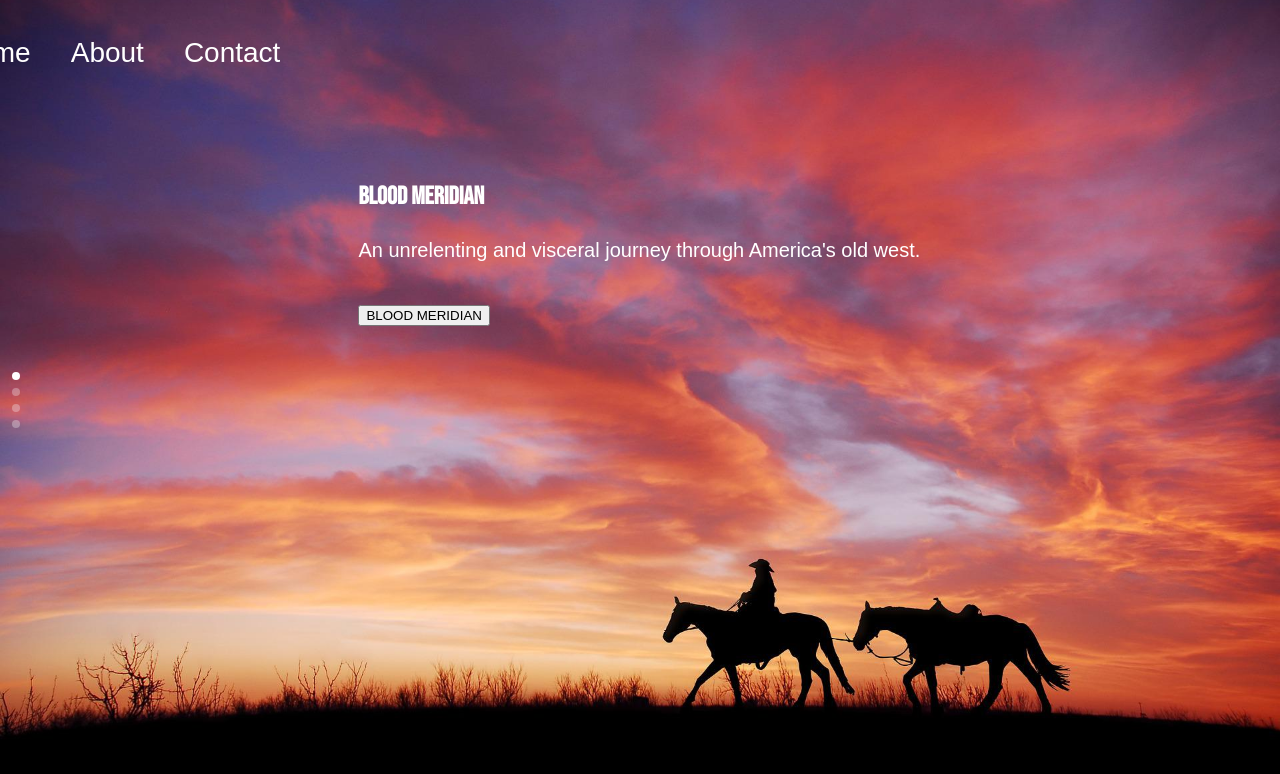
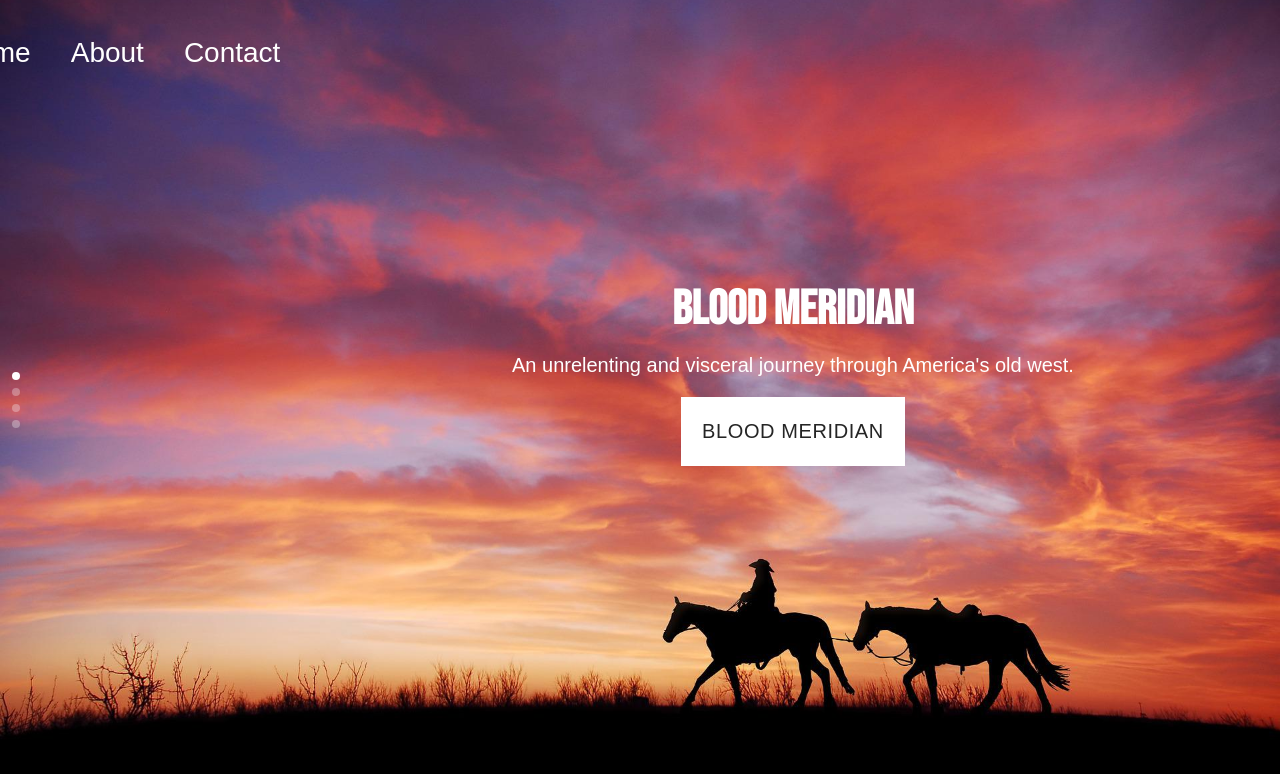
Before and after one commit to calebwelch1/c-collection, a Vue app: page / in a window 1280 px wide. Shown: the top 774 px of the page. Built offline with nearby package versions, Linux system fonts and the light colour scheme; a web font is replaced by a local one.

Commit message:
fix home titles, router links on footer

```diff
--- a/src/components/Footer.vue
+++ b/src/components/Footer.vue
@@ -1,4 +1,5 @@
 <script>
+import { RouterLink } from 'vue-router'
 export default {
   name: 'Footer',
   data() {
@@ -41,15 +42,15 @@
         <div class="sub-content flex-col" style="height: 98vh; width: 75%; display: block; margin-top:auto; margin-bottom: auto;">
         <h1> Links </h1>
          <div style="border-bottom: 2px solid #fff; width: 80%; margin-bottom: 3rem;"/>
-        <p class="content-text" style="display:block; white-space: nowrap;">
+        <router-link to="/" class="content-text" style="display:block; white-space: nowrap; font-size: 20px; margin-top: 1rem;">
           <strong>Home</strong>
-          </p>
-          <p class="content-text" style="display:block; white-space: nowrap;">
+          </router-link>
+          <router-link to="/about" class="content-text" style="display:block; white-space: nowrap; font-size: 20px; margin-top: 1rem;">
           <strong>About</strong>
-          </p>
-          <p class="content-text" style="display:block; white-space: nowrap;">
+          </router-link>
+          <router-link to="/contact" class="content-text" style="display:block; white-space: nowrap; font-size: 20px; margin-top: 1rem;">
           <strong>Contact</strong>
-          </p>
+          </router-link>
         </div>
       </div>
       </div>
--- a/src/components/TheWelcome.vue
+++ b/src/components/TheWelcome.vue
@@ -48,35 +48,64 @@
   >
     <div class="relative c-image">
       <img :src="west" class="c-image"/>
-      <div class="absolute" style="top: 20%; left: 28%; font-size: 48px;">
-      <h1 class="bebas white">Blood Meridian</h1>
-      <p class="white"> An unrelenting and visceral journey through America's old west. </p>
-      <button @click="routeBloodMeridian">BLOOD MERIDIAN</button>
+      <div class="absolute flex-col title-position" style="font-size: 48px;">
+      <h1 class="bebas white font-size-48 mx-auto" style="margin-bottom: 0rem;">Blood Meridian</h1>
+      <p class="white font-size-20"> An unrelenting and visceral journey through America's old west. </p>
+      <button class="title-button" @click="routeBloodMeridian">BLOOD MERIDIAN</button>
       </div>
     </div>
     <div class="relative c-image">
       <img :src="future" class="c-image"/>
-      <div class="absolute" style="top: 30%; left: 48%; font-size: 48px;">
-      <h1 class="bebas white">Hey There :!!!</h1>
-      </div>
     </div>
     <div class="relative c-image">
       <img :src="mask" class="c-image"/>
-      <div class="absolute" style="top: 30%; left: 48%; font-size: 48px;">
-      <h1 class="bebas white">Hey There :!!!</h1>
-      </div>
     </div>
     <div class="relative c-image">
       <img :src="swan" class="c-image"/>
-      <div class="absolute" style="top: 30%; left: 48%; font-size: 48px;">
-      <h1 class="bebas white">Hey There :!!!</h1>
-      </div>
     </div>
   </n-carousel>
 </div>
 </template>
 
 <style lang="scss">
+.title-button {
+  display: block;
+    width: 14rem;
+    color: #252525;
+    font-size: 20px;
+    text-transform: uppercase;
+    border: none;
+    cursor: pointer;
+    line-height: 1.25;
+    letter-spacing: .6px;
+    text-align: center;
+    padding: 22px 10px;
+    background: #fff;
+    transition: all .5s cubic-bezier(.23,1,.32,1);
+    margin-left: auto;
+    margin-right: auto;
+    margin-top: 1rem;
+
+    &:hover {
+      background: #252525;
+      color: #fff;
+    }
+}
+.title-position {
+  top: 30%;
+  left: 40%;
+}
+.mx-auto {
+  margin-left: auto;
+  margin-right: auto;
+}
+.font-size-48 {
+  font-size: 48px !important;
+}
+
+.font-size-20 {
+  font-size: 20px !important;
+}
 .white {
   color: white;
 }
```
